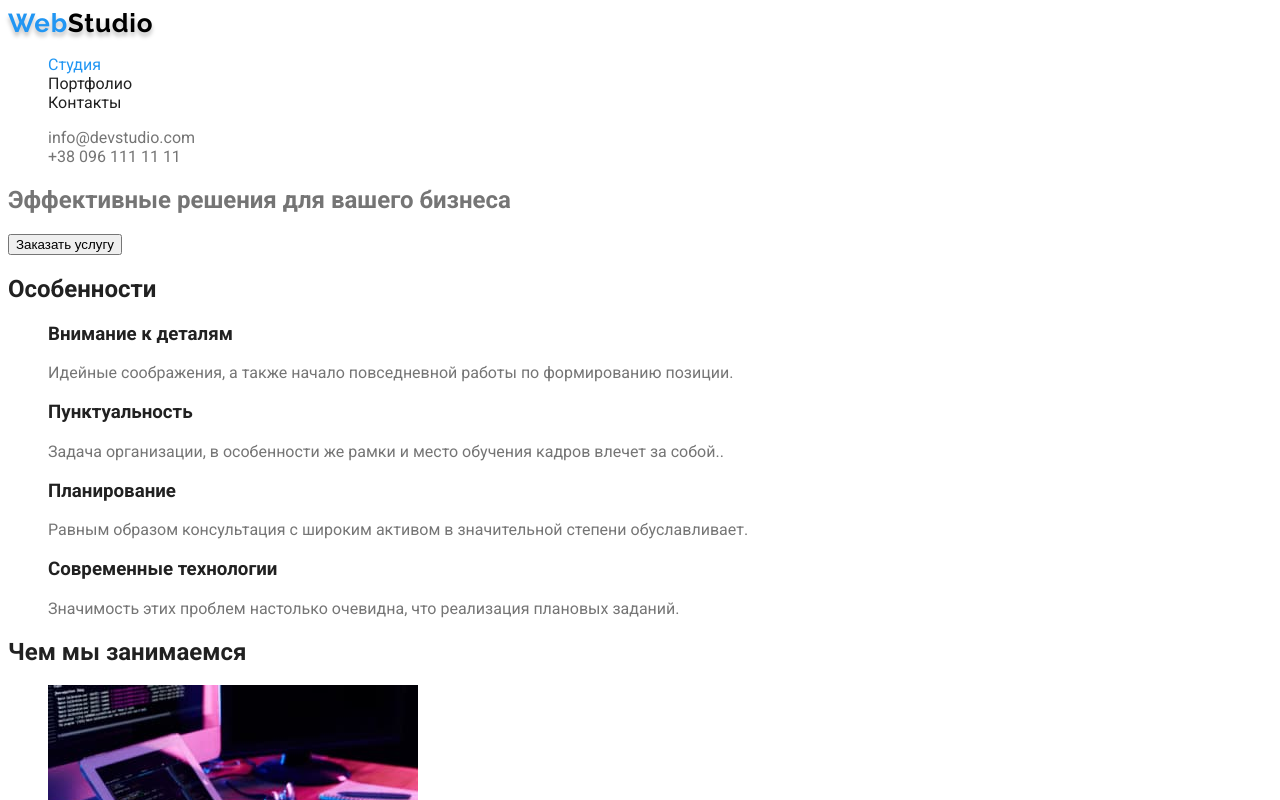
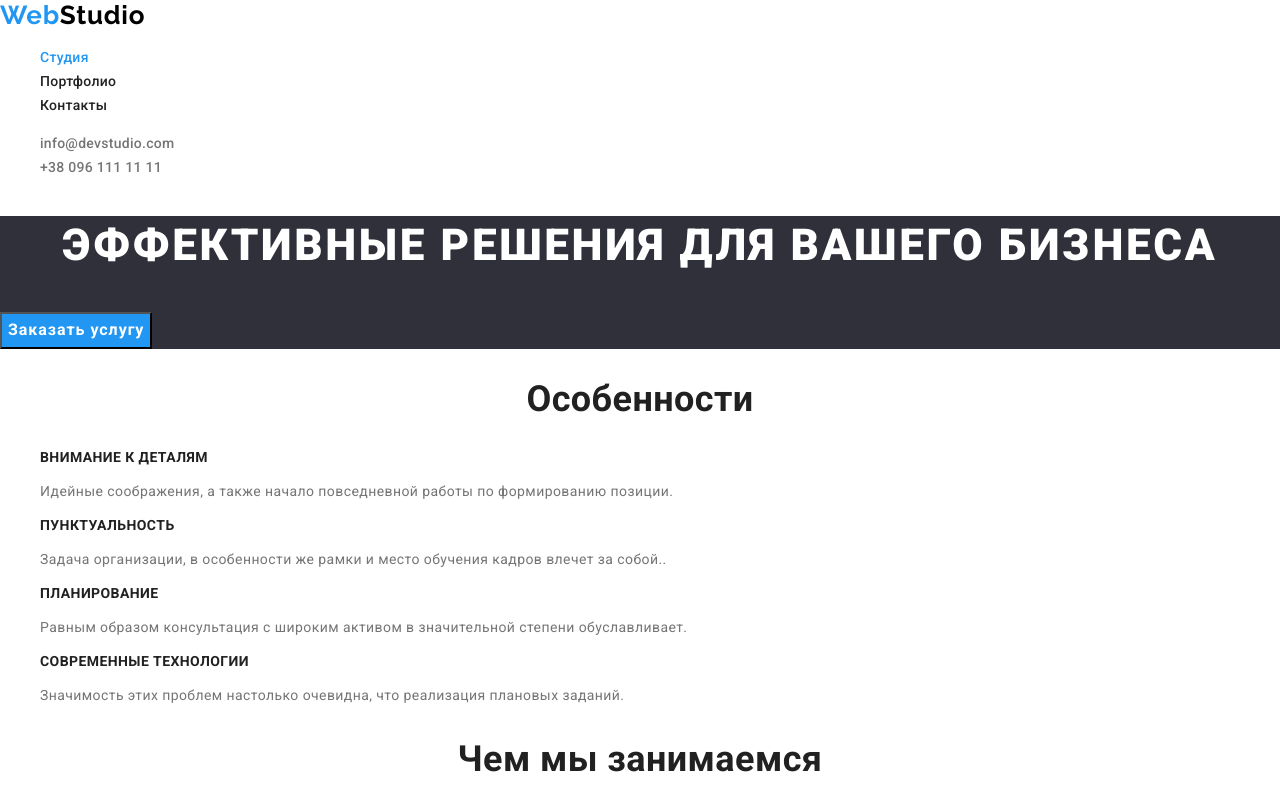
Before and after one commit to ihorrudniev/goit-markup-hw-02, a plain HTML site: page index.html in a window 1280 px wide. Shown: the top 800 px of the page. Drawn offline with nearby package versions, Linux system fonts and the light colour scheme.

Commit message:
styling the main page

```diff
--- a/css/styles.css
+++ b/css/styles.css
@@ -1,74 +1,135 @@
-/* main background color #ffffff */
-/* secondary background color #F5F4FA  */
-/* color accent #2196F3 */
-/* main text color #757575 */
-/* color title #212121 */
-
 :root {
   --main-background-color: #ffffff;
+  --conteiner-bg-color: #2f303a;
   --secondary-background-color: #f5f4fa;
-  --color-accent: #2196f3;
+  --accent-color: #2196f3;
   --main-text-color: #757575;
-  --color-title: #212121;
+  --title-color: #212121;
 }
 
 body {
-  font-family: Roboto; sans-serif;
+  /* font-family: 'Raleway', sans-serif; */
+  font-family: 'Roboto', sans-serif;
+  font-style: normal;
+  font-weight: normal;
+  font-size: 14px;
+  line-height: 1.71;
+  color: var(--main-text-color);
+  letter-spacing: 0.03em;
   background-color: var(--main-background-color);
-  color: var(--main-text-color);
+}
+
+.visually-hidden {
+  position: absolute !important;
+  clip: rect(1px 1px 1px 1px);
+  clip: rect(1px, 1px, 1px, 1px);
+  padding: 0 !important;
+  border: 0 !important;
+  height: 1px !important;
+  width: 1px !important;
+  overflow: hidden;
 }
 
 .list {
   list-style: none;
 }
 
+.link {
+  text-decoration: none;
+  color: var(--main-text-color);
+}
+/* логотип */
+
 .logo {
   text-decoration: none;
   font-family: Raleway;
   font-size: 26px;
-  line-height: 31px;
-  /* identical to box height */
+  line-height: 1.19;
   letter-spacing: 0.03em;
-  /* color: #2196f3; */
   color: #000000;
-  text-shadow: 0px 4px 4px rgba(0, 0, 0, 0.25);
 }
 
 .logo-style {
-  color: var(--color-accent);
+  color: var(--accent-color);
 }
 
-/* site-nav */
+/* навигация сайта */
 
 .site-nav .link {
   text-decoration: none;
-  color: var(--color-title);
+  color: var(--title-color);
+  font-weight: 500;
+  font-size: 14px;
+  line-height: 1.14;
+  letter-spacing: 0.02em;
 }
-
-.site-nav .link.current {
-  color: var(--color-accent)
-}
-
 .auth-nav .link {
-  text-decoration: none;
+  font-weight: 500;
+  font-size: 14px;
+  line-height: 1.14;
+  letter-spacing: 0.02em;
   color: var(--main-text-color);
 }
 
-.auth-nav .link:hover,
-.auth-nav .link:focus,
-.site-nav .link:hover,
-.site-nav .link:focus {
-  color: var(--color-accent);
+.link.current {
+  color: var(--accent-color);
 }
 
-.section-title,
-.list-item {
-color: var(--color-title);
+.site-nav .link:hover,
+.site-nav .link:focus,
+.auth-nav .link:hover,
+.auth-nav .link:focus {
+  color: var(--accent-color);
 }
 
+/* баннер Герой */
+
+.hero-title {
+  font-family: Roboto;
+  font-weight: 900;
+  font-size: 44px;
+  line-height: 1.36;
+  text-align: center;
+  letter-spacing: 0.06em;
+  text-transform: uppercase;
+  color: #ffffff;
+}
+
+.conteiner {
+  background-color: var(--conteiner-bg-color);
+}
+
+.button {
+  font-weight: bold;
+  font-size: 16px;
+  line-height: 1.88;
+  align-items: center;
+  text-align: center;
+  letter-spacing: 0.06em;
+  color: #ffffff;
+  background-color: var(--accent-color);
+}
+
+.button:hover {
+  background-color: #188ce8;
+}
+
+.section-title {
+  font-weight: bold;
+  font-size: 36px;
+  line-height: 1.17;
+  text-align: center;
+  color: var(--title-color);
+}
+
+.list-item {
+  font-weight: bold;
+  font-size: 14px;
+  line-height: 1.14;
+  text-transform: uppercase;
+  color: var(--title-color);
+}
 
 .contacts {
-text-decoration: none;
-font-family: Roboto;
-font-style: normal;
+  font-style: normal;
 }
--- a/index.html
+++ b/index.html
@@ -5,8 +5,13 @@
   <meta charset="UTF-8">
   <meta http-equiv="X-UA-Compatible" content="IE=edge">
   <meta name="viewport" content="width=device-width, initial-scale=1.0">
+  <link rel="preconnect" href="https://fonts.gstatic.com">
+  <link rel="preconnect" href="https://fonts.gstatic.com">
   <link href="https://fonts.googleapis.com/css2?family=Raleway:wght@700&family=Roboto:wght@400;500;700;900&display=swap"
     rel="stylesheet">
+  <link rel="stylesheet" href="https://cdnjs.cloudflare.com/ajax/libs/modern-normalize/1.0.0/modern-normalize.min.css"
+    integrity="sha512-ISS7cAi1PEhQ8jnbJpJZMd29NlhNj4AWYyLOSp2CE/CsHxTCu+r+t0D2yoJudVrd0/8fTVPUVDzY5Tvli75u/g=="
+    crossorigin="anonymous" />
   <title>WebStudio</title>
   <link rel="stylesheet" href="./css/styles.css">
 </head>
@@ -21,7 +26,6 @@
         <li><a class="link" href="./portfolio.html">Портфолио</a></li>
         <li><a class="link" href="">Контакты</a></li>
       </ul>
-    </nav>
       <ul class="auth-nav list">
         <li><a class="link" href="mailto:info@devstudio.com">info@devstudio.com</a></li>
         <li><a class="link" href="tel:+380961111111">+38 096 111 11 11</a></li>
@@ -31,13 +35,13 @@
 
   <main>
     <!-- Баннер Герой -->
-    <section>
-      <h1>Эффективные решения для вашего бизнеса</h1>
-      <button type="button" class="btn">Заказать услугу</button>
+    <section class="conteiner">
+      <h1 class="hero-title">Эффективные решения для вашего бизнеса</h1>
+      <button class="button" type="button">Заказать услугу</button>
     </section>
 
     <!-- Особенности студии -->
-    <section class="section">
+    <section>
       <h2 class="section-title">Особенности</h2>
       <ul class="list">
         <li>
@@ -99,6 +103,7 @@
 
   <!-- Подвал -->
   <footer>
+    <div class="conteiner">
       <a class="logo" href="./index.html"><span class="logo-style">Web</span>Studio</a>
       <address class="contacts">г. Киев, пр-т Леси Украинки, 26
         <ul class="auth-nav list">
@@ -106,6 +111,7 @@
           <li><a class="link" href="tel:+380961111111">+38 096 111 11 11</a></li>
         </ul>
       </address>
+    </div>
   </footer>
 </body>
 
```
Lines whose indentation alone changed are shown as unchanged.
